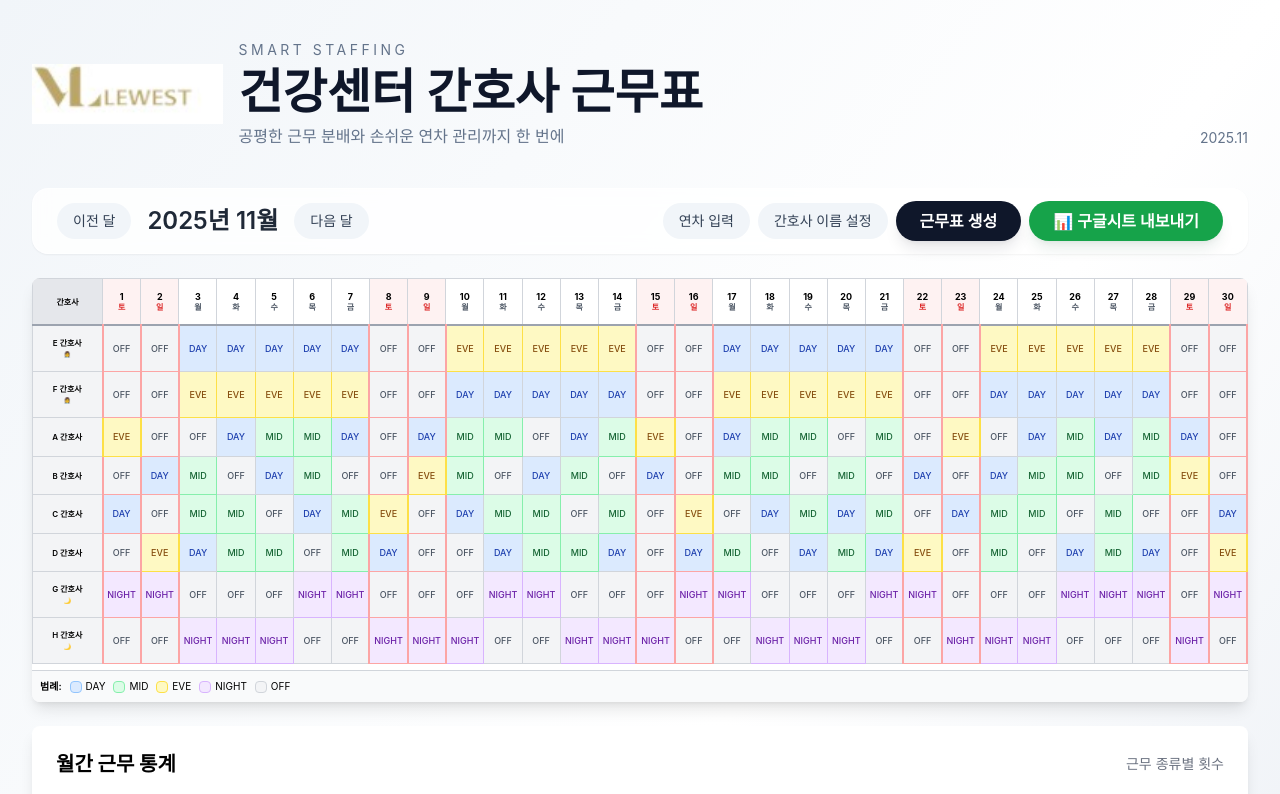
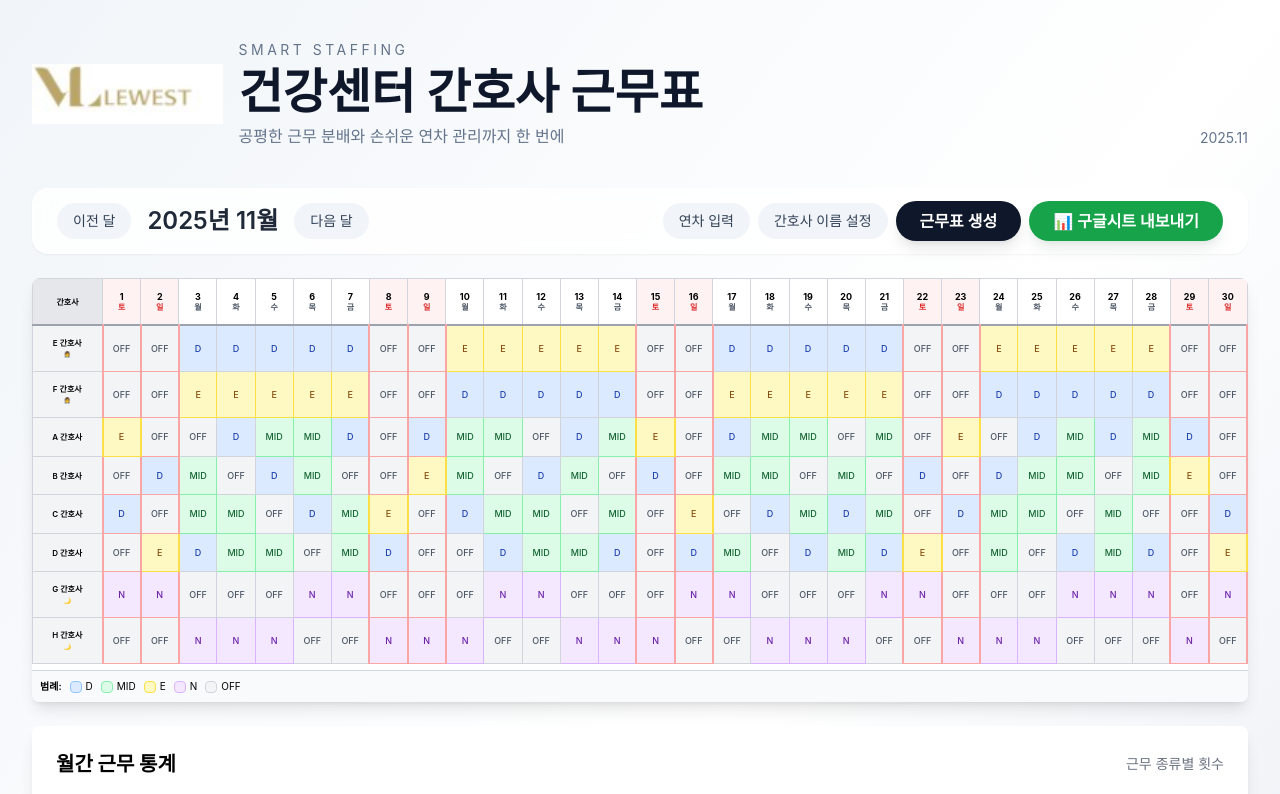
Before and after one commit to postpr0727-ship-it/VL_RN-SHEET, a React (Vite) app: page / in a window 1280 px wide. Shown: the top 794 px of the page. Built offline with nearby package versions, Linux system fonts and the light colour scheme.

Commit message:
작업 내용 요약

```diff
--- a/src/components/Calendar.tsx
+++ b/src/components/Calendar.tsx
@@ -17,6 +17,14 @@ interface CalendarProps {
 }
 
 const DAY_NAMES = ["일", "월", "화", "수", "목", "금", "토"];
+
+const SHIFT_LABELS: Record<ShiftType, string> = {
+  DAY: "D",
+  "MID-DAY": "MID",
+  EVENING: "E",
+  NIGHT: "N",
+  OFF: "OFF",
+};
 
 const SHIFT_COLORS: Record<ShiftType, string> = {
   DAY: "bg-blue-100 text-blue-800 border-blue-300",
@@ -88,7 +96,7 @@ export default function Calendar({
                     key={idx}
                     className={`text-[8px] md:text-xs px-1 py-0.5 rounded border ${SHIFT_COLORS[entry.shift]}`}
                   >
-                    {entry.nurse}: {entry.shift}
+                    {entry.nurse}: {SHIFT_LABELS[entry.shift]}
                   </div>
                 ))}
                 {daySchedule.length > 3 && (
--- a/src/components/ScheduleTable.tsx
+++ b/src/components/ScheduleTable.tsx
@@ -14,10 +14,10 @@ interface ScheduleTableProps {
 
 const SHIFT_OPTIONS: ShiftType[] = ["DAY", "MID-DAY", "EVENING", "NIGHT", "OFF"];
 const SHIFT_LABELS: Record<ShiftType, string> = {
-  DAY: "DAY",
+  DAY: "D",
   "MID-DAY": "MID",
-  EVENING: "EVE",
-  NIGHT: "NIGHT",
+  EVENING: "E",
+  NIGHT: "N",
   OFF: "OFF",
 };
 const SHIFT_COLORS: Record<ShiftType, string> = {
--- a/src/utils/excelExporter.ts
+++ b/src/utils/excelExporter.ts
@@ -3,10 +3,10 @@ import type { ScheduleEntry, NurseType, ShiftType } from '../types';
 import { NURSE_IDS } from '../constants/nurses';
 
 const SHIFT_LABELS: Record<ShiftType, string> = {
-  DAY: "DAY",
+  DAY: "D",
   "MID-DAY": "MID",
-  EVENING: "EVE",
-  NIGHT: "NIGHT",
+  EVENING: "E",
+  NIGHT: "N",
   OFF: "OFF",
 };
 
```
